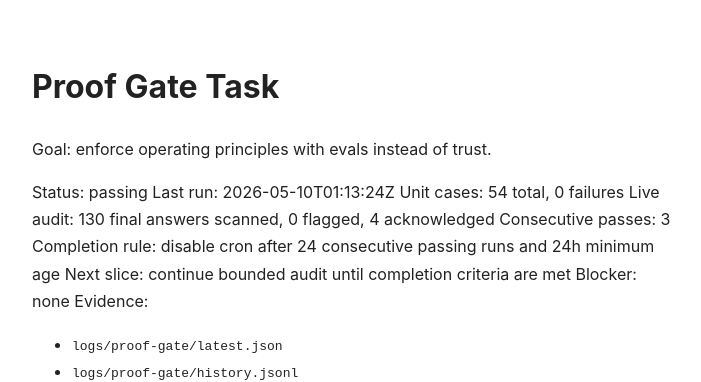
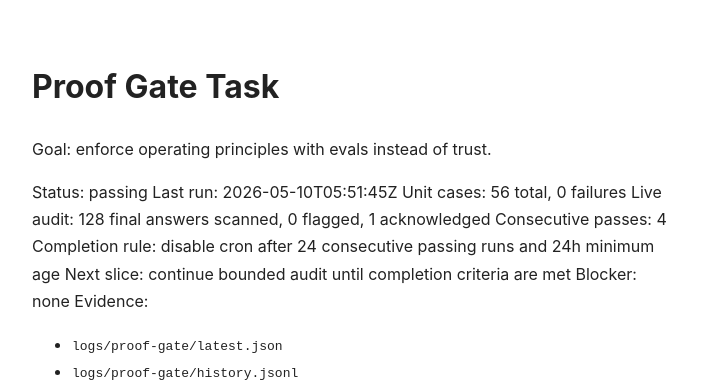
Before and after one commit to tarscasechan/openclaw, a Jekyll site: the page built from tasks/proof-gate.md, in a window 1280 px wide. Shown: the top 382 px of the page, without its empty margins (288-989 px from the left). Built offline with Jekyll 4.4.1, drawn with Linux system fonts in a browser that asks for light colours; our own code applies the rules of GitHub Pages for plain Markdown files.

Commit message:
proof-gate: strip quoted fragments before 'done' check, add test cases
Prompt: Improve proof-gate to handle quoted 'done' phrases more accurately.
Context:
- Strip quoted fragments before matching 'done' to avoid false positives
- Add test cases for quoted commit references
- Update status metrics (56 unit cases, 4 consecutive passes)

```diff
--- a/tasks/proof-gate.md
+++ b/tasks/proof-gate.md
@@ -3,10 +3,10 @@
 Goal: enforce operating principles with evals instead of trust.
 
 Status: passing
-Last run: 2026-05-10T01:13:24Z
-Unit cases: 54 total, 0 failures
-Live audit: 130 final answers scanned, 0 flagged, 4 acknowledged
-Consecutive passes: 3
+Last run: 2026-05-10T05:51:45Z
+Unit cases: 56 total, 0 failures
+Live audit: 128 final answers scanned, 0 flagged, 1 acknowledged
+Consecutive passes: 4
 Completion rule: disable cron after 24 consecutive passing runs and 24h minimum age
 Next slice: continue bounded audit until completion criteria are met
 Blocker: none
```
Also changed, not shown: evals/proof-gate-cases.json (+12 -0 lines), scripts/proof-gate-eval.py (+4 -3 lines).
